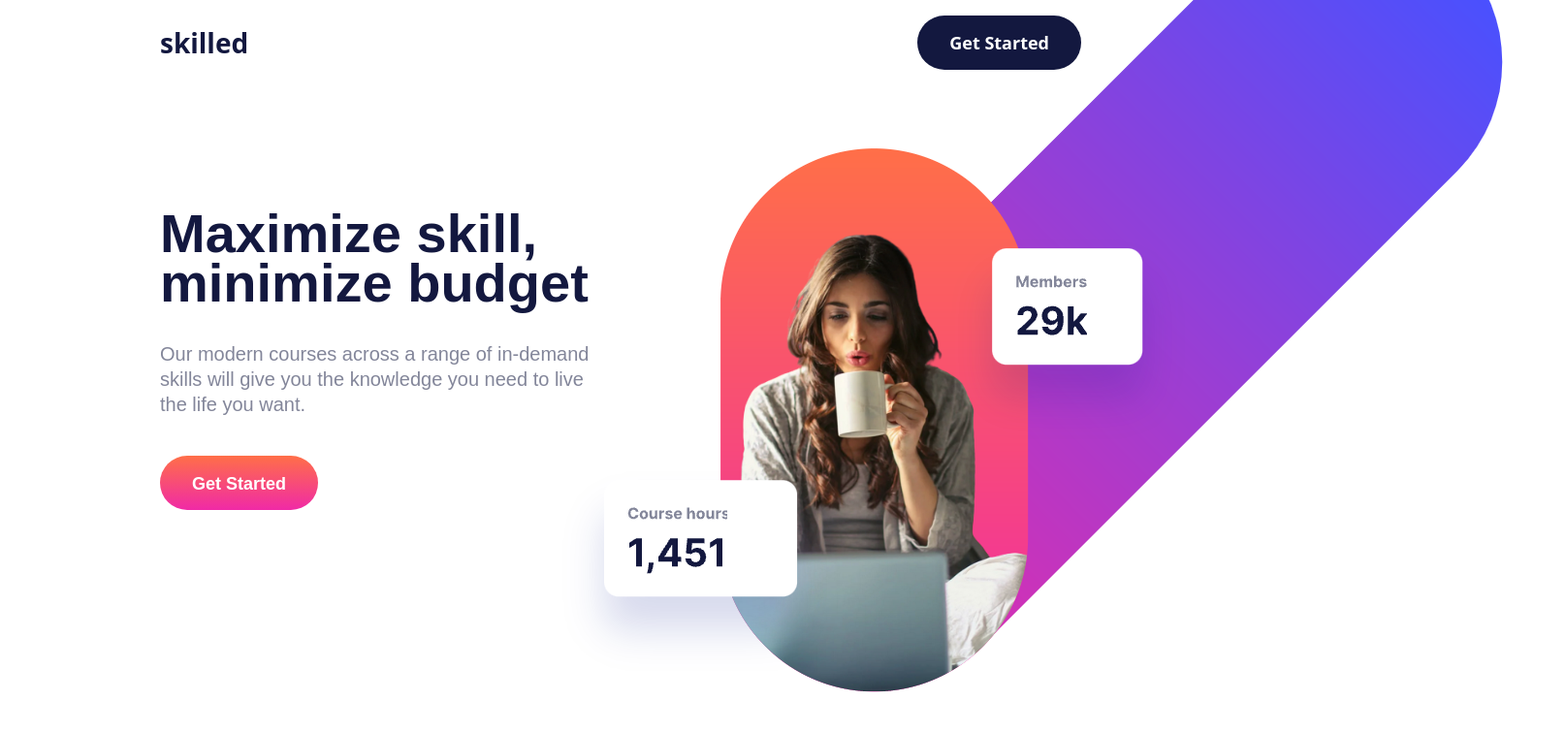
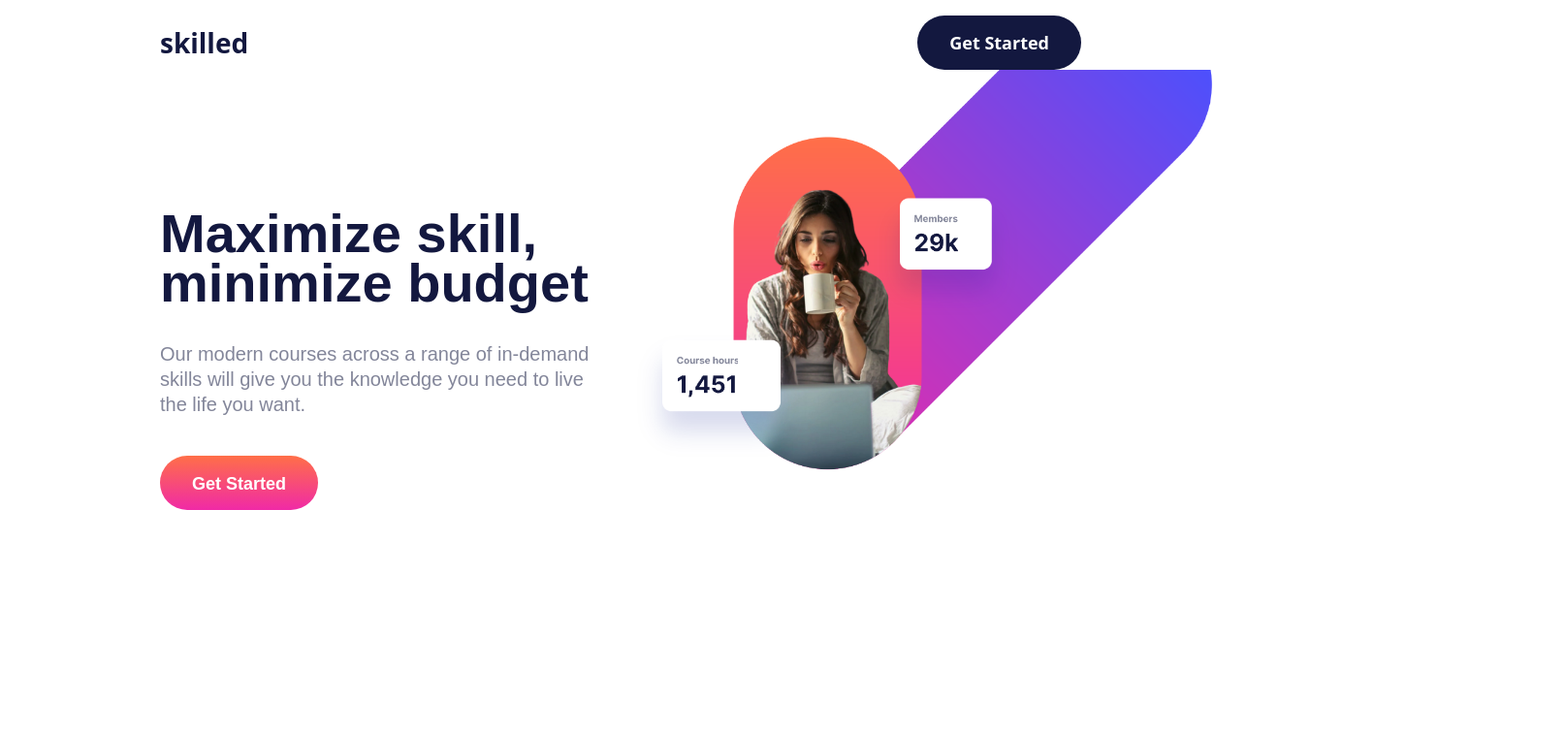
Before and after one commit to Giioz/skilled-elearning-landing-page, a React (Vite) app: page / in a window 1280 px wide. Shown: the top 756 px of the page at 97% size, 1615 px wide, since content can reach past the window. Built offline with nearby package versions, Linux system fonts and the light colour scheme.

Commit message:
feat: added ContentCard component

```diff
--- a/src/components/About.tsx
+++ b/src/components/About.tsx
@@ -1,5 +1,6 @@
 export const About = () => {
   return (
+    <div className="overflow-hidden">
       <div className="wrapper mt-[38px] grid grid-cols-1 md:grid-cols-2 items-center md:wrapper-md lg:wrapper-lg">
         <div className="w-auto md:translate-y-[-60px] lg:w-[457px]">
           <h1 className="text-[#13183F] text-[40px] leading-[51px] font-heading w-full font-bold lg:text-[56px] ">
@@ -15,18 +16,19 @@ export const About = () => {
             Get Started
           </button>
         </div>
-      <div className="w-full h-auto flex justify-center md:w-[640px] md:h-[640px] ">
+        <div className="w-full h-auto flex justify-center md:w-[640px] md:h-[640px] relative ">
           <img
             className="mt-[46px] md:hidden"
             src="../../public/img1.png"
             alt="about img"
           />
           <img
-          className="w-[full] h-[full] hidden  absolute top-[-100px] right-[-335px] z-[-1] md:block lg:top-[-160px]"
+            className="w-full hidden  absolute top-[-120px] right-[-10px] z-1 md:block lg:top-[-160px]"
             src="../../public/img2.png"
             alt=""
           />
         </div>
       </div>
+    </div>
   );
 };
--- a/src/components/Content.tsx
+++ b/src/components/Content.tsx
@@ -1,4 +1,5 @@
 import { ContentConfig } from "../configs/ContentConfig";
+import { ContentCard } from "./ContentCard";
 
 export const Content = () => {
   return (
@@ -9,39 +10,10 @@ export const Content = () => {
             Check out our most <br /> popular courses!
           </p>
         </div>
-        {ContentConfig.map((item) => {
-          return (
-            <div className="pt-[24px]">
-              <div className="w-[21.4rem] h-[16.1rem] bg-white rounded-[10px] pl-[28px]">
-                <div className="w-[3.5rem] h-[3.5rem] customlinear rounded-full flex justify-center items-center translate-y-[-50%]">
-                  <img className="w-[22px] h-[24px]" src={item.img} alt="" />
-                </div>
-                <div className="font-heading">
-                  <p className="text-[20px] text-[#13183F] font-bold">
-                    {item.title}
-                  </p>
-                  <p className="text-[16px] text-[#83869A] font-medium mt-[17px]">
-                    {item.description}
-                  </p>
-                  <button className="mt-[24px] text-[18px] font-bold text-[#F74780]">
-                    {item.buttonText}
-                  </button>
-                </div>
-              </div>
-            </div>
-          );
-        })}
+        {ContentConfig.map((item) => (
+          <ContentCard key={item.id} item={item} />
+        ))}
       </div>
     </div>
-    // <div>
-    //   {ContentConfig.map((item) => {
-    //     return (
-    //       <div>
-    //         <div>{item.img}</div>
-    //         <div>{item.title}</div>
-    //       </div>
-    //     );
-    //   })}
-    // </div>
   );
 };
--- /dev/null
+++ b/src/components/ContentCard.tsx
@@ -0,0 +1,26 @@
+import { IContent } from "../configs/ContentConfig";
+
+type Props = {
+  item: IContent;
+};
+
+export const ContentCard: React.FC<Props> = ({ item }) => {
+  return (
+    <div className="pt-[24px]">
+      <div className="w-[21.4rem] h-[16.1rem] bg-white rounded-[10px] pl-[28px]">
+        <div className="w-[3.5rem] h-[3.5rem] customlinear rounded-full flex justify-center items-center translate-y-[-50%]">
+          <img className="w-[22px] h-[24px]" src={item.img} alt="" />
+        </div>
+        <div className="font-heading">
+          <p className="text-[20px] text-[#13183F] font-bold">{item.title}</p>
+          <p className="text-[16px] text-[#83869A] font-medium mt-[17px]">
+            {item.description}
+          </p>
+          <button className="mt-[24px] text-[18px] font-bold text-[#F74780]">
+            {item.buttonText}
+          </button>
+        </div>
+      </div>
+    </div>
+  );
+};
--- a/src/configs/ContentConfig.ts
+++ b/src/configs/ContentConfig.ts
@@ -1,4 +1,4 @@
-type IContent = {
+export type IContent = {
     id : number,
     img : string,
     title : string,
```
Also changed, not shown: src/main.tsx (+7 -7 lines). Lines whose indentation alone changed are shown as unchanged.
